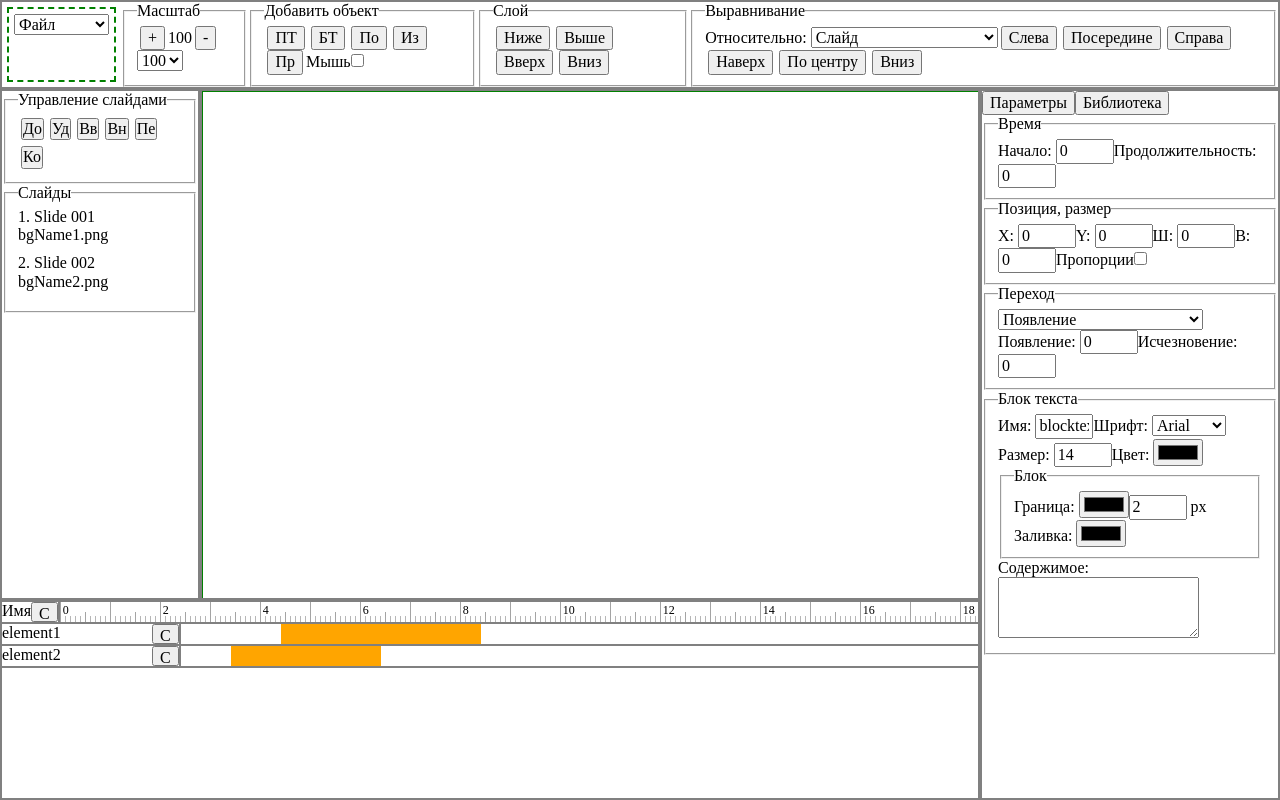
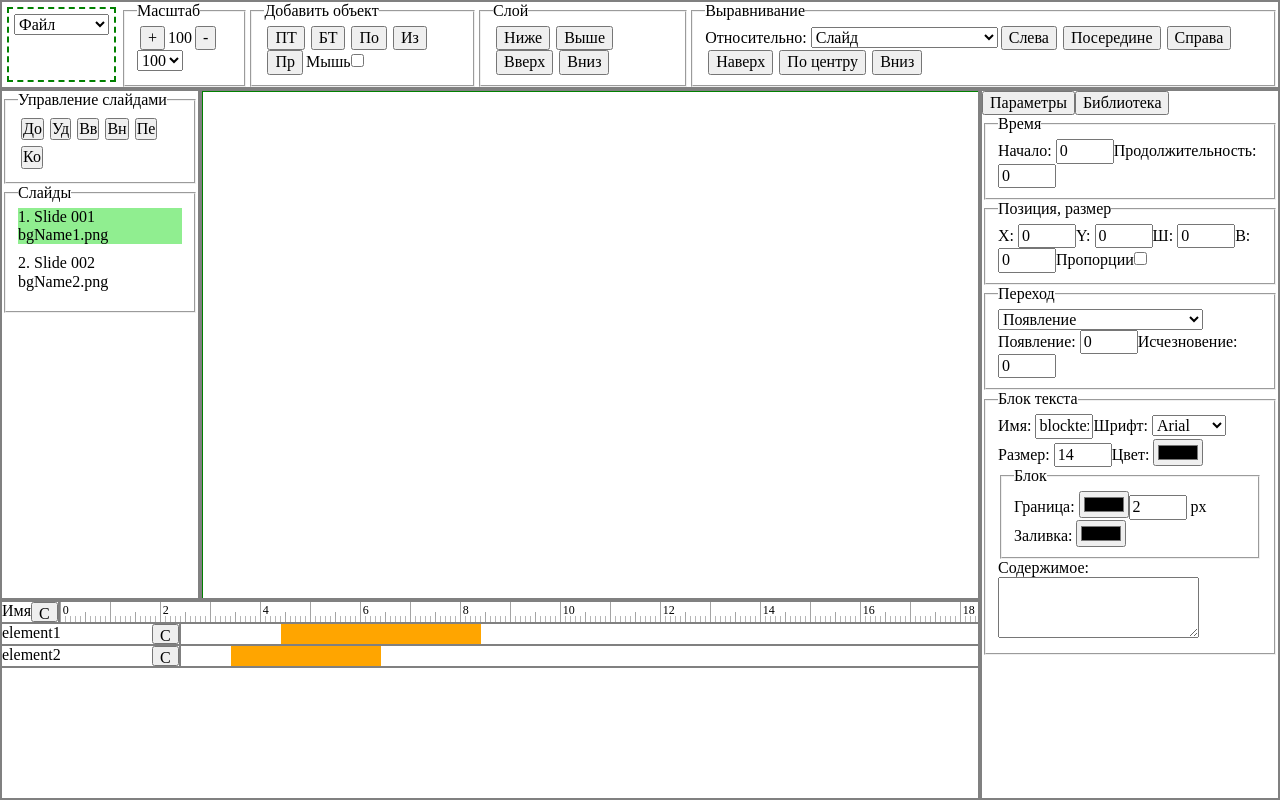
Before and after one commit to kvazimode/capticlone-desktop, a React app: page / in a window 1280 px wide. Built offline with nearby package versions, Linux system fonts and the light colour scheme.

Commit message:
slidelist drawn using extenal data

```diff
--- a/public/css/blocks.css
+++ b/public/css/blocks.css
@@ -19,3 +19,7 @@
 .slide {
     margin-bottom: 10px;
 }
+
+.slide-selected {
+    background-color: lightgreen;
+}
--- a/src/app/app.jsx
+++ b/src/app/app.jsx
@@ -5,31 +5,35 @@ import Tabs from './panels/params/tabs.jsx'
 import SlideList from './panels/slide-list/slide-list.jsx'
 import Canvas from './canvas/canvas.jsx'
 
-const bgList = [
-    `bgName1.png`,
-    `bgName2.png`,
-    `bgName3.png`,
-    `bgName4.png`,
-]
+class App extends PureComponent {
+    constructor(props) {
+        super(props);
+        this.state = {
+            bgList: this.props.state.library.bgList,
+            imgList: this.props.state.library.imgList,
+            currentSlideID: this.props.state.currentSlide,
+            scale: this.props.state.scale
+        }
 
-const imgList = [
-    `img1.png`,
-    `img2.png`,
-    `img3.png`,
-    `img4.png`,
-    `img5.png`,
-    `img6.png`,
-    `img7.png`,
-]
-class App extends PureComponent {
+        this.slides = props.proj.slides
+        this.slideNameClickHandler = this.slideNameClickHandler.bind(this)
+    }
+
+    slideNameClickHandler(id) {
+        this.setState({currentSlideID: id})
+    }
+
     render() {
-        const {props} = this.props
         return <>
             <Tools />
             <Canvas />
-            <SlideList />
+            <SlideList
+                slides={this.slides}
+                currentSlideID={this.state.currentSlideID}
+                slideNameClickHandler={this.slideNameClickHandler}
+            />
             <Timeline />
-            <Tabs bgList={bgList} imgList={imgList} />
+            <Tabs bgList={this.state.bgList} imgList={this.state.imgList} />
         </>
     }
 }
--- a/src/app/panels/slide-list/slide-list.jsx
+++ b/src/app/panels/slide-list/slide-list.jsx
@@ -2,22 +2,14 @@ import React from 'react'
 import Controls from './controls.jsx'
 import Slides from './slides.jsx'
 
-const slides = [
-  {
-    name: `Slide 001`,
-    bg: `bgName1.png`
-  },
-  {
-    name: `Slide 002`,
-    bg: `bgName2.png`
-  }
-]
-
-export default function SlideList() {
+export default function SlideList(props) {
   return (
     <div className="panel panel-slidelist">
       <Controls />
-      <Slides slides={slides} />
+      <Slides
+        slides={props.slides}
+        currentSlideID={props.currentSlideID}
+        slideNameClickHandler={props.slideNameClickHandler}/>
     </div>
   )
 }
--- a/src/app/panels/slide-list/slide.jsx
+++ b/src/app/panels/slide-list/slide.jsx
@@ -2,10 +2,13 @@ import React from 'react'
 
 export default function Slide(props) {
     return (
-        <div className="slide">
-            <span className="slide-name">{props.count + 1}. {props.slide.name}</span>
+        <div
+        className={`slide ${props.currentSlideID == props.id ? "slide-selected" : ""}`}
+        id={props.id}
+        onClick={() => (props.slideNameClickHandler(props.id))}>
+            <span className="slide-name">{props.id + 1}. {props.slide.name}</span>
             <br/>
-            <span className="slide-bg">{props.slide.bg}</span>
+            <span className="slide-bg">{props.slide.bgImg}</span>
         </div>
     )
 }
--- a/src/app/panels/slide-list/slides.jsx
+++ b/src/app/panels/slide-list/slides.jsx
@@ -5,8 +5,14 @@ export default function Slides(props) {
     return (
         <fieldset>
             <legend>Слайды</legend>
-            {props.slides.map((slide, count) =>
-                <Slide key={slide.name.toString()} slide={slide} count={count}/>
+            {props.slides.map(slide =>
+                <Slide
+                key={slide.id}
+                slide={slide}
+                id={slide.id}
+                currentSlideID={props.currentSlideID}
+                slideNameClickHandler={props.slideNameClickHandler}
+                />
             )}
         </fieldset>
     )
--- a/src/data/proj.js
+++ b/src/data/proj.js
@@ -3,7 +3,7 @@ export default {
     slides: [
         {
             id: 0,
-            name: `slide 001`,
+            name: `Slide 001`,
             order: 0,
             bgImg: `bgName1.png`,
             elements: [
@@ -45,7 +45,7 @@ export default {
         {
             id: 1,
             name: `Slide 002`,
-            order: 2,
+            order: 1,
             bgImg: `bgName2.png`,
             elements: [
                 {
--- a/src/index.js
+++ b/src/index.js
@@ -1,12 +1,10 @@
 import React from 'react';
 import ReactDOM from 'react-dom';
 import App from './app/app.jsx';
-
-const project = {
-  name: ``
-}
+import state from './data/loaded-state.js';
+import proj from './data/proj.js'
 
 ReactDOM.render(
-  <App />,
+  <App state={state} proj={proj}/>,
   document.getElementById('root')
 )
```
Also changed, not shown: public/img/bgName1.png (added), public/img/bgName2.png (added).
